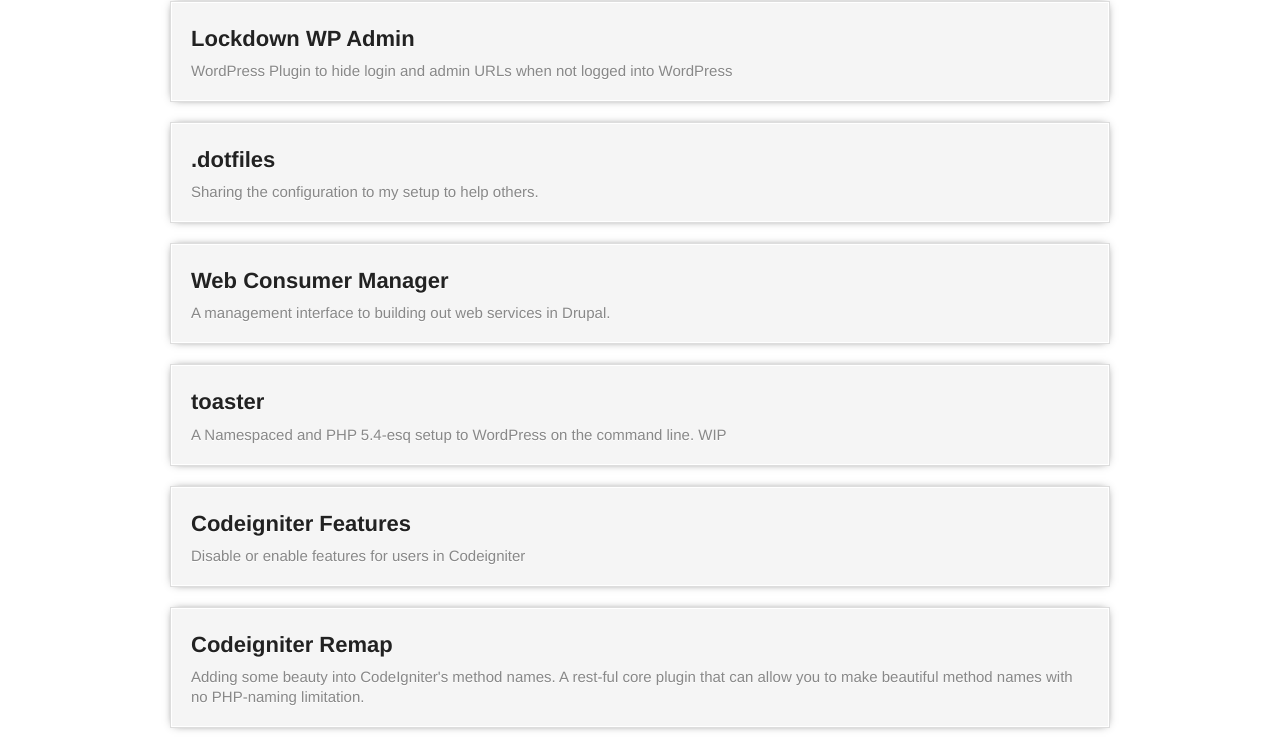
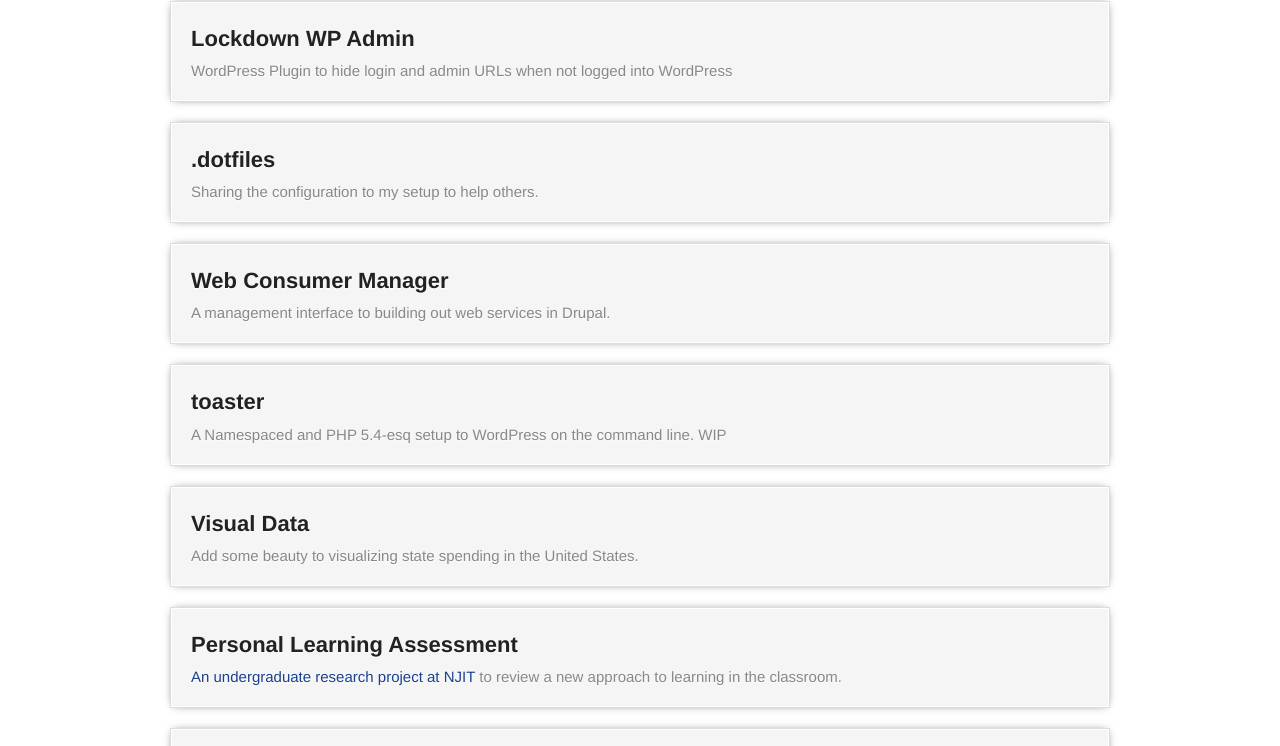
Before and after one commit to srtfisher/srtfisher.github.com, a plain HTML site: page index.html in a window 1280 px wide. Shown: the part 206-952 px from the top of the page. Drawn offline with Linux system fonts and the light colour scheme.

Commit message:
Update index.html

```diff
--- a/index.html
+++ b/index.html
@@ -59,6 +59,22 @@
 				<p>A Namespaced and PHP 5.4-esq setup to WordPress on the command line. WIP</p>
 			</div>
 		</a>
+
+		<a href="https://github.com/matei1987/visualData">
+			<div class="project">
+				<h3>Visual Data</h3>
+				<p>Add some beauty to visualizing state spending in the United States.</p>
+			</div>
+		</a>
+
+
+		<a href="https://github.com/webizly/groupgrade">
+			<div class="project">
+				<h3>Personal Learning Assessment</h3>
+				<p>An undergraduate research project at <a href="http://njit.edu/">NJIT</a> to review a new approach to learning in the classroom.</p>
+			</div>
+		</a>
+
 		<a href="https://github.com/srtfisher/Codeigniter-Features">
 			<div class="project">
 				<h3>Codeigniter Features</h3>
```
